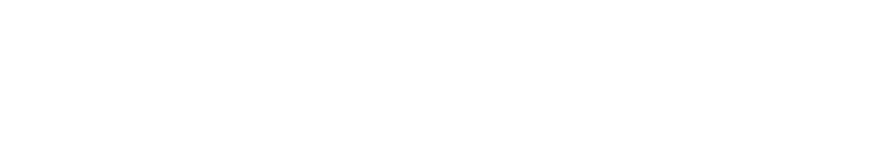
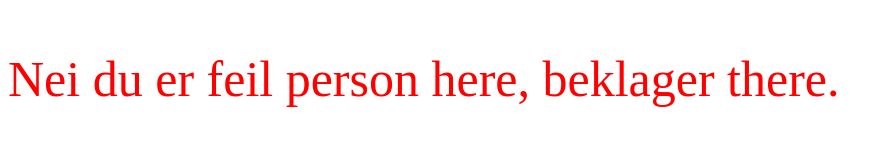
Before and after one commit to hbakken00/InnfiProgrammering, a plain HTML site: page ovingsoppgaver/betinget-logikk/if1.html in a window 1280 px wide. Shown: the whole page, without its empty margins (0-891 px from the left). Drawn offline with Linux system fonts and the light colour scheme.

Commit message:
oppgave1done

```diff
--- a/ovingsoppgaver/betinget-logikk/if1.html
+++ b/ovingsoppgaver/betinget-logikk/if1.html
@@ -7,19 +7,18 @@
     <title>Document</title>
 </head>
 <body>
-    <p id="skriften"></p>
+    <p id="hvaerdittnavn" style="font-size:50px;color: red;">Hva er ditt navn?</p>
 
     <script>
 
-            const mittNavn = "Niklas Haugland"
+          const mittNavn = "Niklas dpås Hagabakken-Haugland"
+          let hvaerdittnavn = document.getElementById("hvaerdittnavn")
 
-            let utskrift = ""
 
-            if (mittNavn == 'niklas') {
-                    document.getElementById("skriften").innerHTML = mittNavn
+            if (mittNavn == "Niklas Hagabakken-Haugland") {
+                hvaerdittnavn.innerHTML = "Mitt navn er " + mittNavn
             } else {
-                mittNavn.innerHTML = "Jeg heter ikke"
-
+                hvaerdittnavn.innerHTML = "Nei du er feil person here, beklager there."
             }
 
 
```
